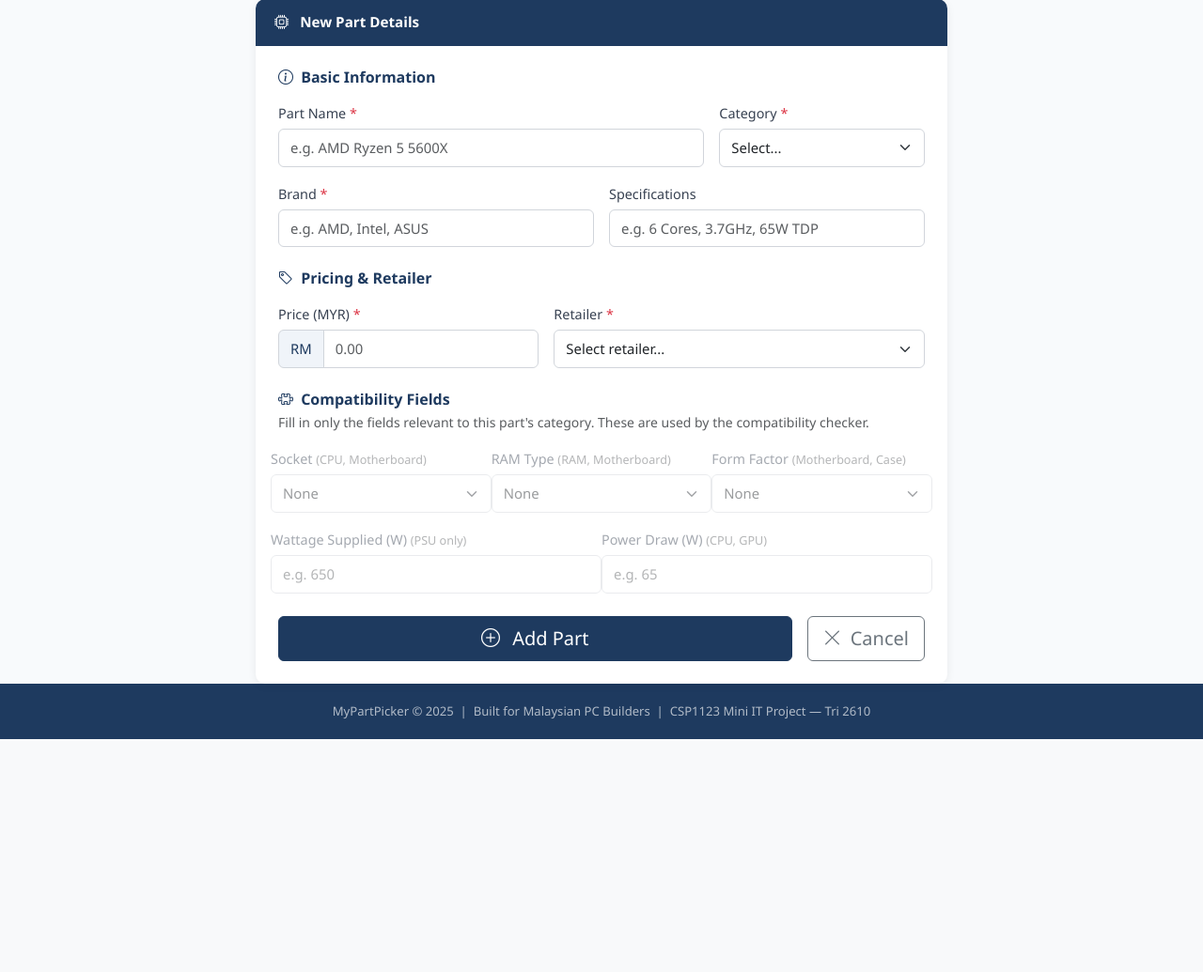
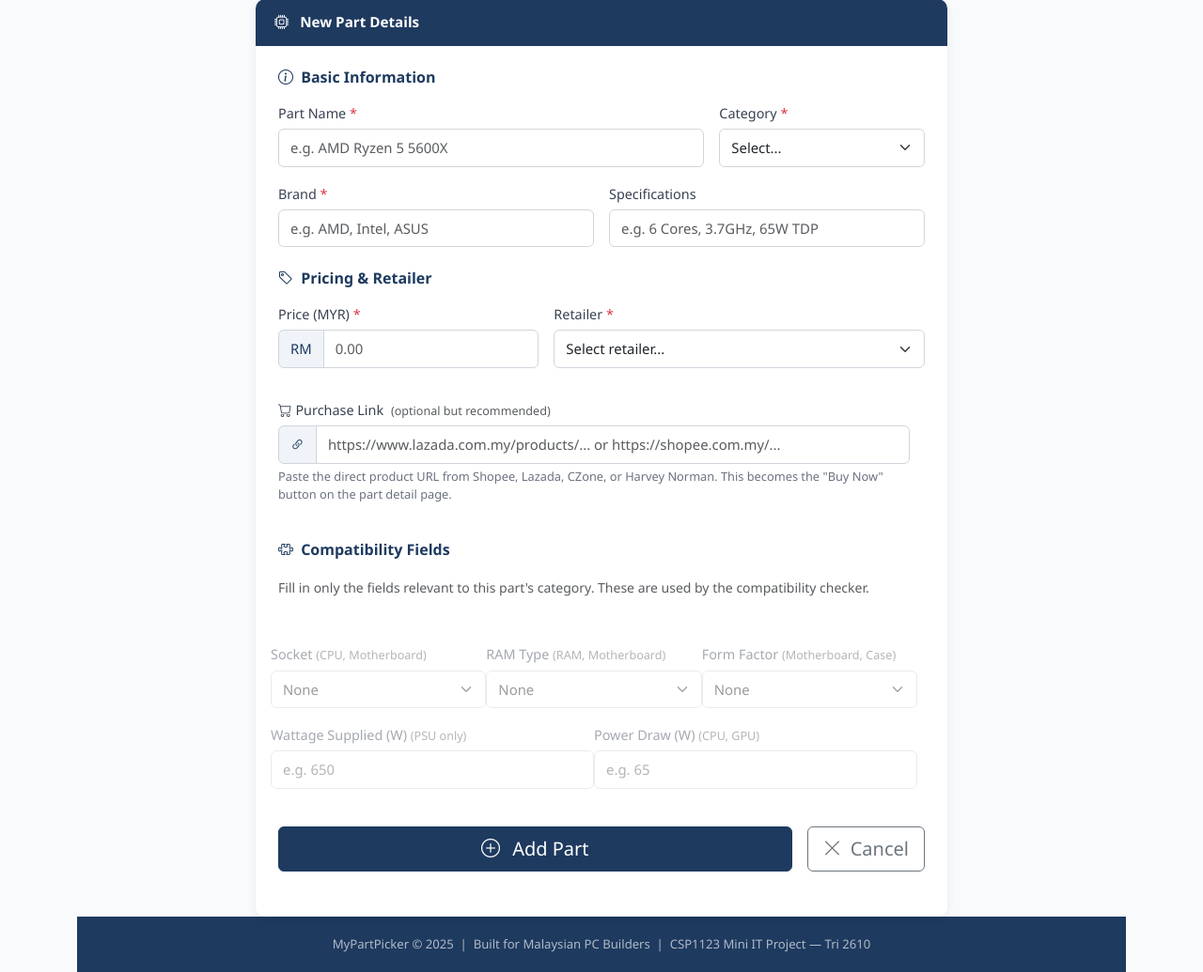
Before and after one commit to asrarin/MyPartPicker_G061, a Flask app: template app/templates/admin/part_form.html in a window 1280 px wide. Shown: the part 214-1249 px from the top of the page at 94% size. Before the commit the page ends 1001 px from the top, so only its background shows below. Run offline with Flask 3, Linux system fonts and the light colour scheme; the template is opened without the code that fills it, so the values that code supplies are empty.

```diff
--- a/app/templates/admin/part_form.html
+++ b/app/templates/admin/part_form.html
@@ -91,7 +91,24 @@
                                     {% endfor %}
                                 </select>
                             </div>
-                        </div>
+                            <div class="row g-3 mb-4">
+                              <div class="col-12">
+                                <label class="form-label">
+                                  <i class="bi bi-cart me-1"></i>Purchase Link
+                                  <span class="text-muted small fw-normal ms-1">(optional but recommended)</span>
+                                </label>
+                                <div class="input-group">
+                                  <span class="input-group-text"><i class="bi bi-link-45deg"></i></span>
+                                  <input type="url" class="form-control" name="buy_url"
+                                         value="{{ part.buy_url if part and part.buy_url else '' }}"
+                                         placeholder="https://www.lazada.com.my/products/... or https://shopee.com.my/...">
+                                </div>
+                                <div class="form-text">
+                                  Paste the direct product URL from Shopee, Lazada, CZone, or Harvey Norman.
+                                  This becomes the "Buy Now" button on the part detail page.
+                                </div>
+                              </div>
+                            </div>
 
                         <!-- Compatibility Fields -->
                         <h6 class="fw-bold mb-1" style="color: var(--primary);">
```
